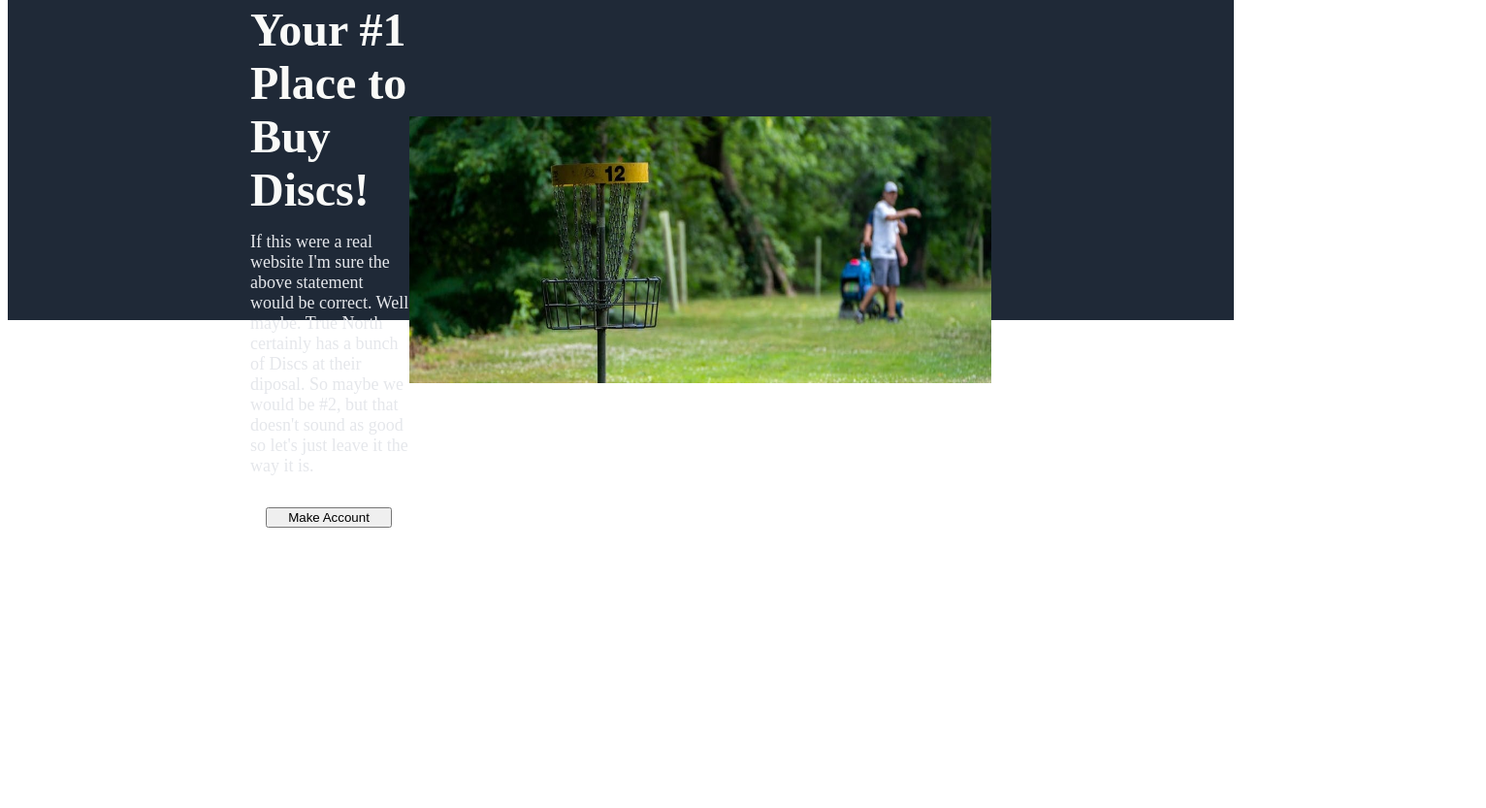
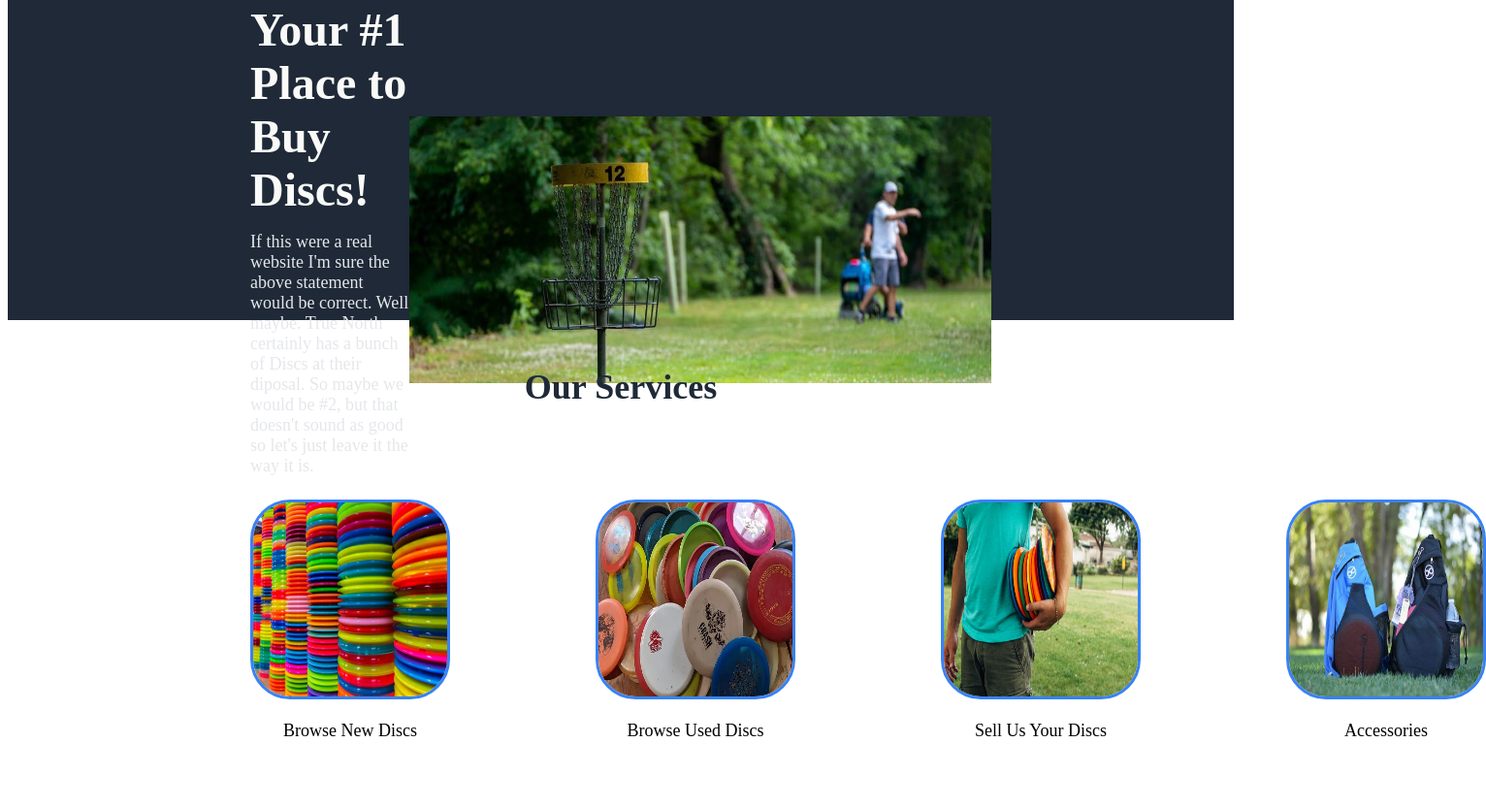
Before and after one commit to domenic23/webpage, a plain HTML site: page index.html in a window 1280 px wide. Shown: the part 178-1011 px from the top of the page at 97% size, 1532 px wide, since content can reach past the window. Before the commit the page ends 800 px from the top, so only its background shows below. Drawn offline with Linux system fonts and the light colour scheme.

Commit message:
Add second container of Webpage

```diff
--- a/index.html
+++ b/index.html
@@ -26,5 +26,30 @@
             <img class="hero-image" src="./images/disc_golfing.jpg" alt="disc-golfing">
         </div>
     </div>
+    <div class="second-cont">
+        <p class="second-title">Our Services</p>
+        <div class="services">
+            <div class="service-1">
+                <a class="sign-up" href="https://www.youtube.com/watch?v=dQw4w9WgXcQ" target="_blank">
+                <img class="new-discs" src="./images/new-discs.jpg" alt="new-discs-pic">
+                <p>Browse New Discs</p></a>
+            </div>
+            <div class="service-2">
+                <a class="sign-up" href="https://www.youtube.com/watch?v=dQw4w9WgXcQ" target="_blank">
+                <img class="used-discs" src="./images/used-discs.jpg" alt="used-discs-pic">
+                <p>Browse Used Discs</p></a>
+            </div>
+            <div class="service-3">
+                <a class="sign-up" href="https://www.youtube.com/watch?v=dQw4w9WgXcQ" target="_blank">
+                <img class="sell-discs" src="./images/sell-discs.jpg" alt="sell-discs-pic">
+                <p>Sell Us Your Discs</p></a>
+            </div>
+            <div class="service-4">
+                <a class="sign-up" href="https://www.youtube.com/watch?v=dQw4w9WgXcQ" target="_blank">
+                <img class="accessories" src="./images/accessories.jpg" alt="accessories-pic">
+                <p>Accessories</p></a>
+            </div>
+        </div>
+    </div>
 </body>
 </html>
--- a/styles.css
+++ b/styles.css
@@ -1,15 +1,18 @@
 body {
+    display: flex;
+    flex-direction: column;
+}
+
+.top-cont,
+.second-cont {
+    padding: 0 250px;
+    height: 500px;
     display: flex;
     flex-direction: column;
 }
 
 .top-cont {
     background-color: #1f2937;
-    color: white; /*temp*/
-    padding: 0 250px;
-    height: 500px;
-    display: flex;
-    flex-direction: column;
     justify-content: space-evenly;
 }
 
@@ -75,3 +78,36 @@ body {
     background-color: #E5E7EB;
     cursor: pointer;
 }
+
+.second-cont {
+    align-items: center;
+}
+
+.second-title {
+    font-size: 36px;
+    color: #1f2937;
+    font-weight: 900;
+    margin: auto;
+}
+
+.services {
+    display: flex;
+    gap: 150px;
+    margin: auto;
+}
+.services img {
+    height: 200px;
+    width: 200px;
+    border: 3px solid #3882f6;
+    border-radius: 20%;
+}
+
+.services a {
+    text-decoration: none;
+    color: black;
+}
+
+.services p {
+    font-size: 18px;
+    text-align: center;
+}
```
Also changed, not shown: images/accessories.jpg (added), images/new-discs.jpg (added), images/sell-discs.jpg (added), images/used-discs.jpg (added).
